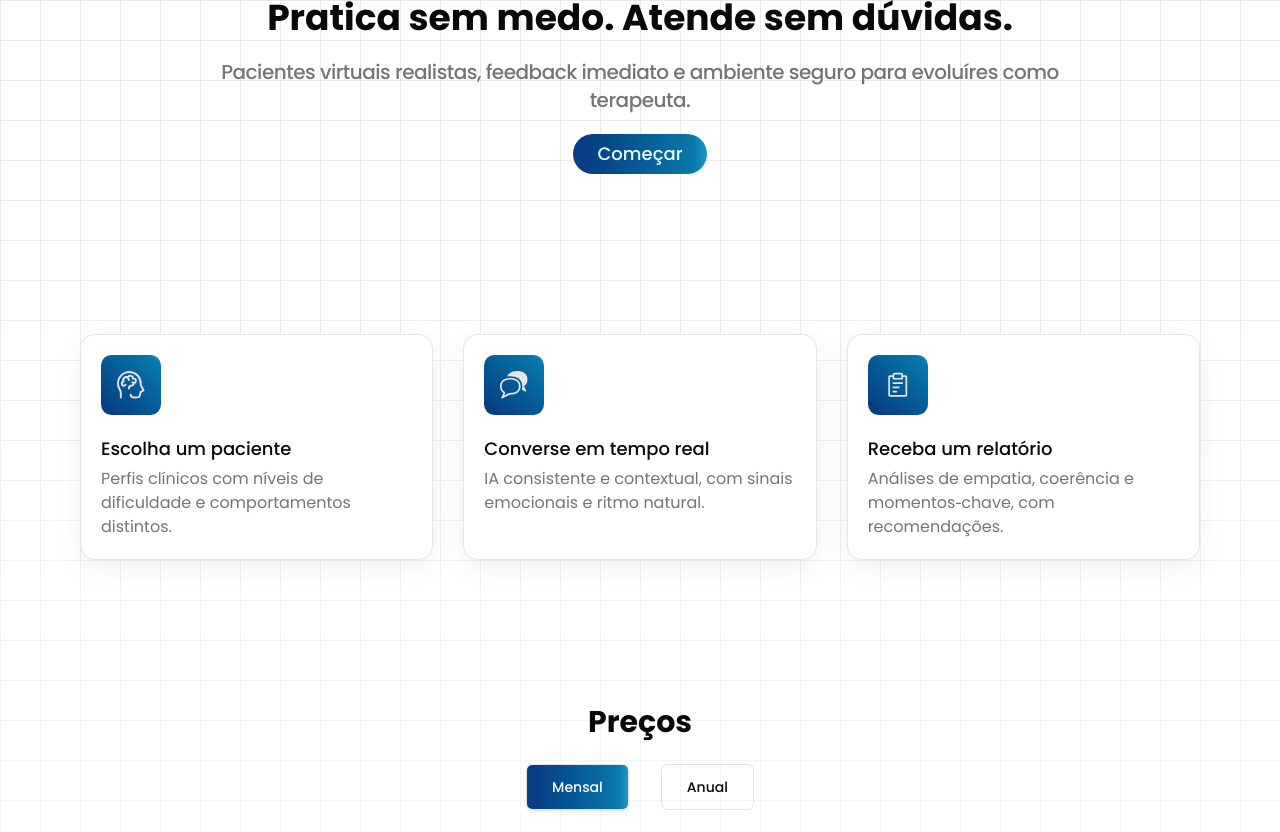
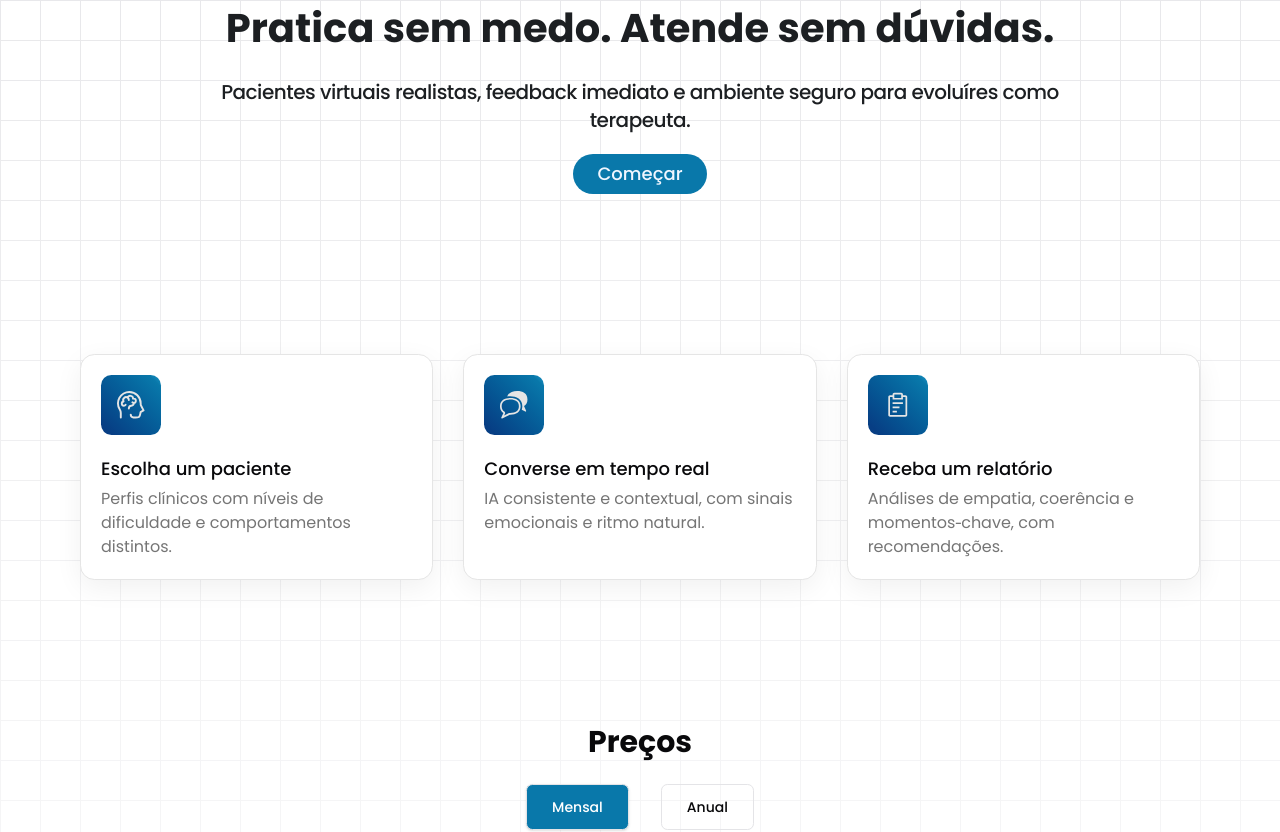
Before and after one commit to ComprehendMe/front-end, a React (Vite) app: page / in a window 1280 px wide. Shown: the part 280-1112 px from the top of the page. Built offline with nearby package versions, Linux system fonts and the light colour scheme.

Commit message:
fix: some colors changes at components and hero changes too

```diff
--- a/src/components/start-here.tsx
+++ b/src/components/start-here.tsx
@@ -19,7 +19,7 @@ export default function StartHere() {
         <DialogTrigger asChild>
           <Button className="rounded-full px-6 text-white">Começar</Button>
         </DialogTrigger>
-        <DialogContent className="sm:max-w-[450px] gap-6">
+        <DialogContent showCloseButton className="sm:max-w-[450px] gap-6">
           <DialogHeader className=" items-center">
             <DialogTitle className="text-[24px] font-semibold">
               Bem vindo ao CogniAI
@@ -32,7 +32,7 @@ export default function StartHere() {
             </Button>
             <span>ou</span>
             <Input placeholder="E-mail" className="py-2.5 px-5 h-10" />
-            <Button size="lg">Continuar com Email</Button>
+            <Button size="lg">Continuar com e-mail</Button>
           </div>
           <DialogFooter className="justify-center">
             <Button variant="link">Criar conta</Button>
--- a/src/components/ui/button.tsx
+++ b/src/components/ui/button.tsx
@@ -9,7 +9,7 @@ const buttonVariants = cva(
 	{
 		variants: {
 			variant: {
-				default: "bg-[#0978AA] text-primary-foreground hover:bg-[rgba(9, 120, 170, 0.90)]",
+				default: "bg-primary text-primary-foreground hover:bg-primary/90",
 				destructive:
 					"bg-destructive text-white hover:bg-destructive/90 focus-visible:ring-destructive/20 dark:focus-visible:ring-destructive/40 dark:bg-destructive/60",
 				outline:
--- a/src/components/ui/input.tsx
+++ b/src/components/ui/input.tsx
@@ -1,6 +1,6 @@
-import * as React from "react"
+import * as React from "react";
 
-import { cn } from "@/lib/utils"
+import { cn } from "@/lib/utils";
 
 function Input({ className, type, ...props }: React.ComponentProps<"input">) {
   return (
@@ -8,14 +8,14 @@ function Input({ className, type, ...props }: React.ComponentProps<"input">) {
       type={type}
       data-slot="input"
       className={cn(
-        "file:text-foreground placeholder:text-muted-foreground selection:bg-primary selection:text-primary-foreground dark:bg-input/30 border-input h-9 w-full min-w-0 rounded-md border bg-transparent px-3 py-1 text-base shadow-xs transition-[color,box-shadow] outline-none file:inline-flex file:h-7 file:border-0 file:bg-transparent file:text-sm file:font-medium disabled:pointer-events-none disabled:cursor-not-allowed disabled:opacity-50 md:text-sm",
+        "file:text-foreground placeholder:text-muted-foreground selection:bg-primary selection:text-primary-foreground dark:bg-input/30 border-input h-9 w-full min-w-0 rounded-md border bg-[rgba(9, 120, 170, 0.10)] px-3 py-1 text-base shadow-xs transition-[color,box-shadow] outline-none file:inline-flex file:h-7 file:border-0 file:bg-transparent file:text-sm file:font-medium disabled:pointer-events-none disabled:cursor-not-allowed disabled:opacity-50 md:text-sm",
         "focus-visible:border-ring focus-visible:ring-ring/50 focus-visible:ring-[3px]",
         "aria-invalid:ring-destructive/20 dark:aria-invalid:ring-destructive/40 aria-invalid:border-destructive",
-        className
+        className,
       )}
       {...props}
     />
-  )
+  );
 }
 
-export { Input }
+export { Input };
--- a/src/components/ui/tabs.tsx
+++ b/src/components/ui/tabs.tsx
@@ -40,7 +40,7 @@ function TabsTrigger({
     <TabsPrimitive.Trigger
       data-slot="tabs-trigger"
       className={cn(
-        "data-[state=active]:bg-linear-to-r data-[state=active]:from-[#073E84] data-[state=active]:from-10% data-[state=active]:via-[#0978AA] data-[state=active]:via-90% data-[state=active]:to-[#1C97C8]  cursor-pointer dark:data-[state=active]:text-foreground focus-visible:border-ring focus-visible:ring-ring/50 focus-visible:outline-ring dark:data-[state=active]:border-input dark:data-[state=active]:bg-input/30 text-foreground data-[state=active]:text-white dark:text-muted-foreground inline-flex h-[calc(100%-1px)] flex-1 items-center justify-center gap-1.5 rounded-sm border px-[25px] py-3 text-sm font-medium whitespace-nowrap transition-[color,box-shadow] focus-visible:ring-[3px] focus-visible:outline-1 disabled:pointer-events-none disabled:opacity-50 data-[state=active]:shadow-sm [&_svg]:pointer-events-none [&_svg]:shrink-0 [&_svg:not([class*='size-'])]:size-4",
+        "data-[state=active]:bg-primary cursor-pointer dark:data-[state=active]:text-foreground focus-visible:border-ring focus-visible:ring-ring/50 focus-visible:outline-ring dark:data-[state=active]:border-input dark:data-[state=active]:bg-input/30 text-foreground data-[state=active]:text-white dark:text-muted-foreground inline-flex h-[calc(100%-1px)] flex-1 items-center justify-center gap-1.5 rounded-sm border px-[25px] py-3 text-sm font-medium whitespace-nowrap transition-[color,box-shadow] focus-visible:ring-[3px] focus-visible:outline-1 disabled:pointer-events-none disabled:opacity-50 data-[state=active]:shadow-sm [&_svg]:pointer-events-none [&_svg]:shrink-0 [&_svg:not([class*='size-'])]:size-4",
         className,
       )}
       {...props}
--- a/src/routes/index.tsx
+++ b/src/routes/index.tsx
@@ -24,16 +24,16 @@ function App() {
         <Header />
         <main className="flex flex-col justify-center items-center text-center mt-44 z-50">
           <div className="flex flex-col gap-5 items-center">
-            <h1 className="text-4xl font-bold">
+            <h1 className="text-[40px] font-bold text-[#1C1F22]">
               Pratica sem medo. Atende sem dúvidas.
             </h1>
-            <p className="text-xl text-[#757575] font-medium tracking-tight max-w-4xl">
+            <p className="text-xl text-[#1C1F22] font-medium tracking-tight max-w-4xl">
               Pacientes virtuais realistas, feedback imediato e ambiente seguro
               para evoluíres como terapeuta.
             </p>
             <Button
               size="lg"
-              className="rounded-full text-lg px-6 w-fit bg-linear-to-r from-[#073E84] from-10% via-[#0978AA] via-90% to-[#1C97C8]"
+              className="rounded-full text-lg px-6 w-fit"
             >
               Começar
             </Button>
--- a/src/styles.css
+++ b/src/styles.css
@@ -35,7 +35,7 @@ code {
   --card-foreground: oklch(0.141 0.005 285.823);
   --popover: oklch(1 0 0);
   --popover-foreground: oklch(0.141 0.005 285.823);
-  --primary: oklch(0.488 0.243 264.376);
+  --primary: oklch(0.5428 0.1161 236.95);
   --primary-foreground: oklch(0.97 0.014 254.604);
   --secondary: oklch(0.967 0.001 286.375);
   --secondary-foreground: oklch(0.21 0.006 285.885);
```
